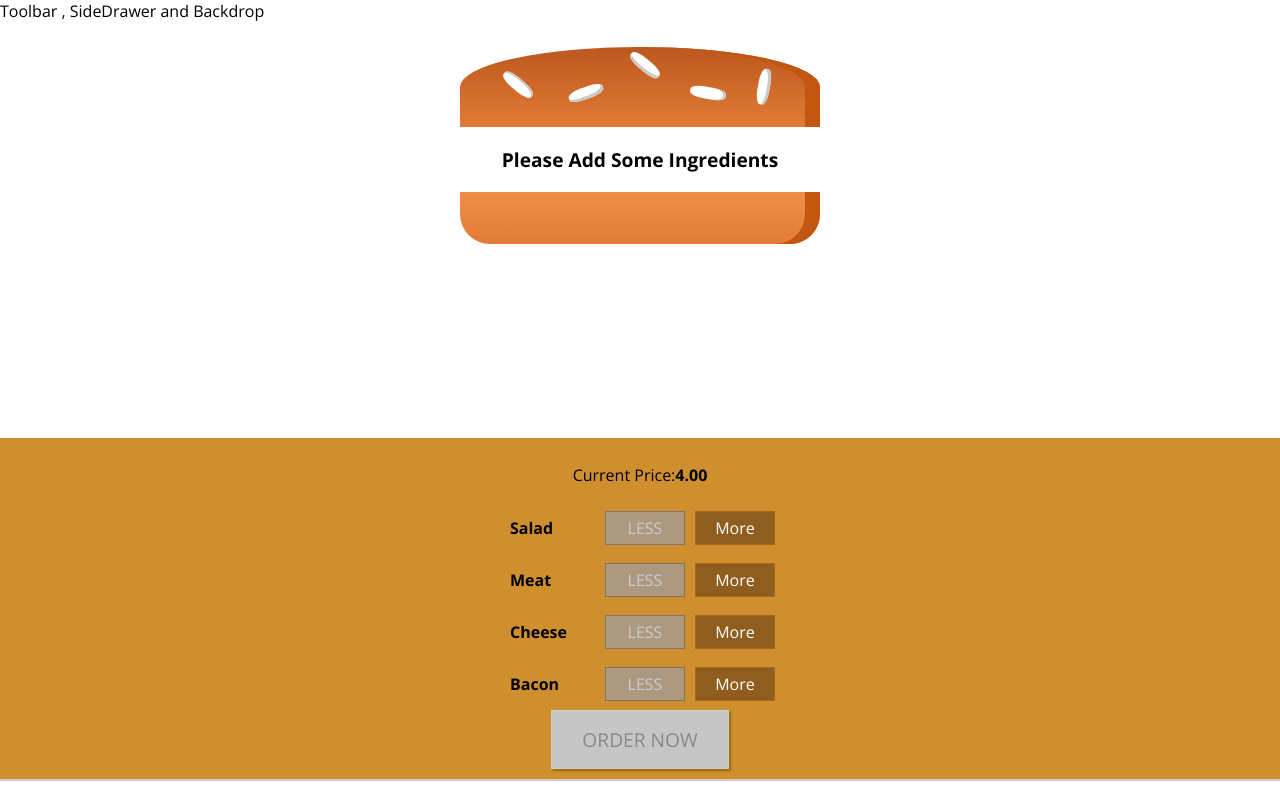
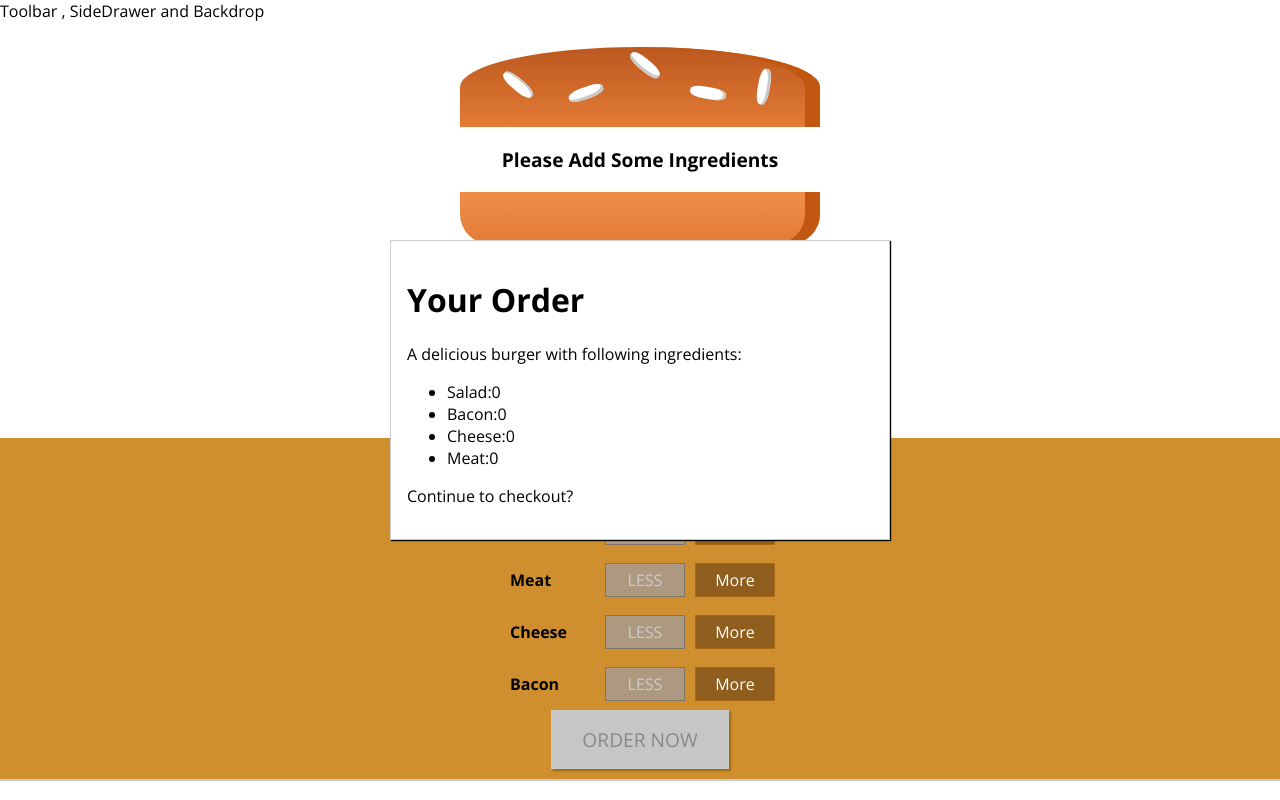
Before and after one commit to realshahiq/burger-builder, a React app: page / in a window 1280 px wide. Built offline with nearby package versions, Linux system fonts and the light colour scheme.

Commit message:
Added Order Summary

```diff
--- /dev/null
+++ b/src/UI/Modal/Modal.css
@@ -0,0 +1,20 @@
+.Modal {
+  position: fixed;
+  z-index: 500;
+  background-color: white;
+  width: 70%;
+  border: 1px solid #ccc;
+  box-shadow: 1px 1px 1px black;
+  padding: 16px;
+  left: 15%;
+  top: 30%;
+  box-sizing: border-box;
+  transition: all 0.3s ease-out;
+}
+
+@media (min-width: 600px) {
+  .Modal {
+    width: 500px;
+    left: calc(50% - 250px);
+  }
+}
--- /dev/null
+++ b/src/UI/Modal/Modal.js
@@ -0,0 +1,10 @@
+import React from 'react';
+import './Modal.css'
+
+const Modal = (props) => (
+  <div className="Modal">
+    {props.children}
+  </div>
+);
+
+export default Modal;
--- /dev/null
+++ b/src/components/OrderSummary/OrderSummary.js
@@ -0,0 +1,24 @@
+import React from 'react';
+import Aux from '../../hoc/Aux';
+const capitalize = (s) => {
+    if (typeof s !== 'string') return ''
+    return s.charAt(0).toUpperCase() + s.slice(1)
+  }
+const OrderSummary = (props) => {
+    const orderSummary = Object.entries(props.ingredients);
+    const summary = orderSummary.map(ingredient => (
+        <li key={ingredient[0]}>{capitalize(ingredient[0]) + ':' + ingredient[1]}</li>
+    ));
+    return (
+        <Aux>
+            <h1>Your Order</h1>
+            <p>A delicious burger with following ingredients:</p>
+            <ul>
+                {summary}
+            </ul>
+            <p>Continue to checkout?</p>
+        </Aux>
+    );
+}
+
+export default OrderSummary;
--- a/src/containers/BurgerBuilder/BurgerBuilder.js
+++ b/src/containers/BurgerBuilder/BurgerBuilder.js
@@ -2,6 +2,8 @@
 import Aux from '../../hoc/Aux';
 import Burger from '../../components/Burger/Burger';
 import BuildControls from '../../components/BuildControls/BuildControls';
+import Modal from '../../UI/Modal/Modal';
+import OrderSummary from '../../components/OrderSummary/OrderSummary';
 const INGREDIENT_PRICE = {
   salad: 0.5,
   bacon: 0.4,
@@ -67,6 +69,7 @@
     return (
       <Aux>
         <Burger ingredients={this.state.ingredients}></Burger>
+        <Modal><OrderSummary ingredients={this.state.ingredients}></OrderSummary></Modal>
         {/* <div>Build Controls</div> */}
         <BuildControls purchaseable={this.state.purchaseable} price={this.state.totalPrice} disabled={disabledInfo} addIngredient={this.addIngredientHandler} removeIngredient={this.removeIngredientHandler}></BuildControls>
       </Aux>
```
Also changed, not shown: src/UI/Backdrop/Backdrop.js (added).
